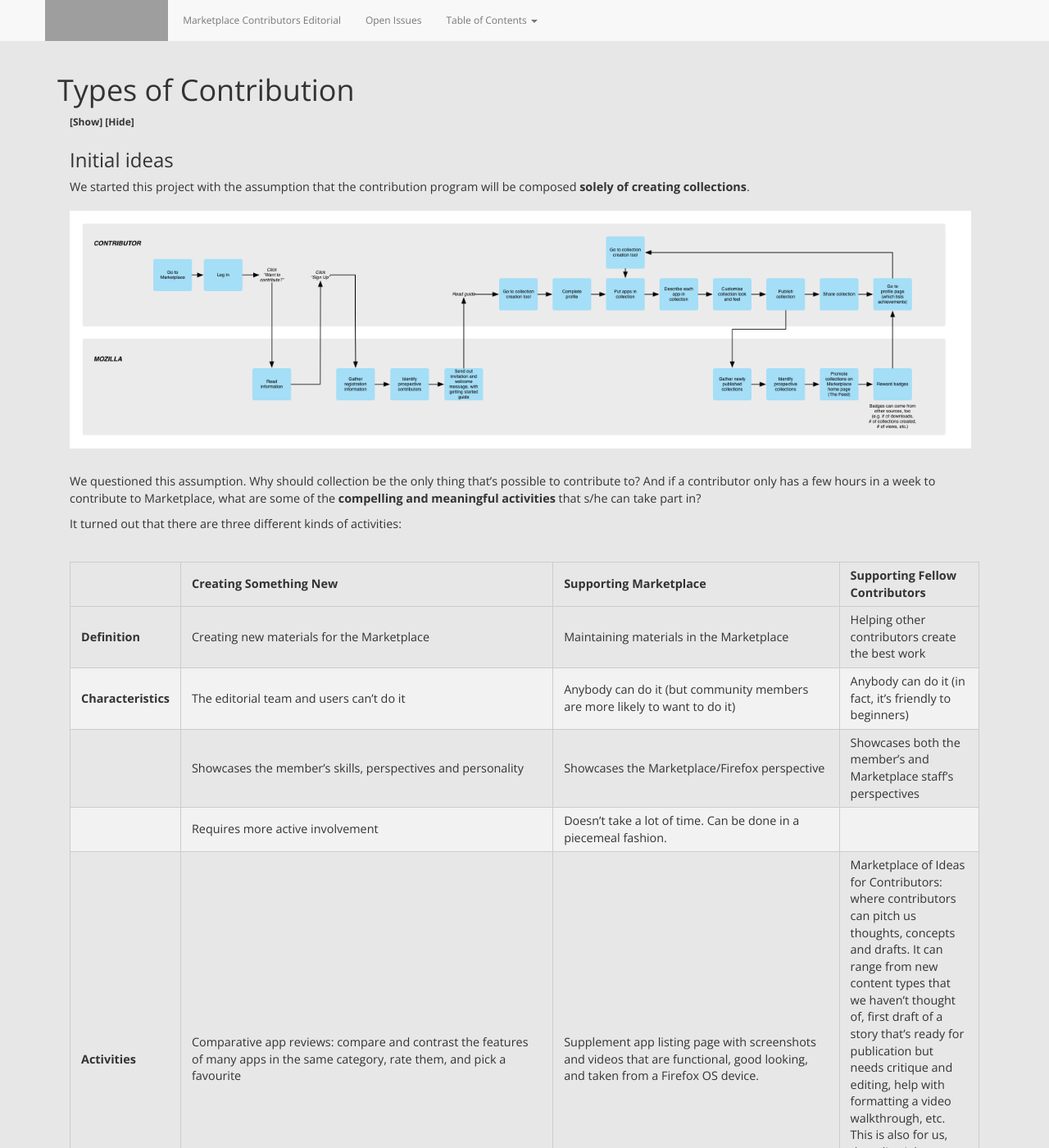
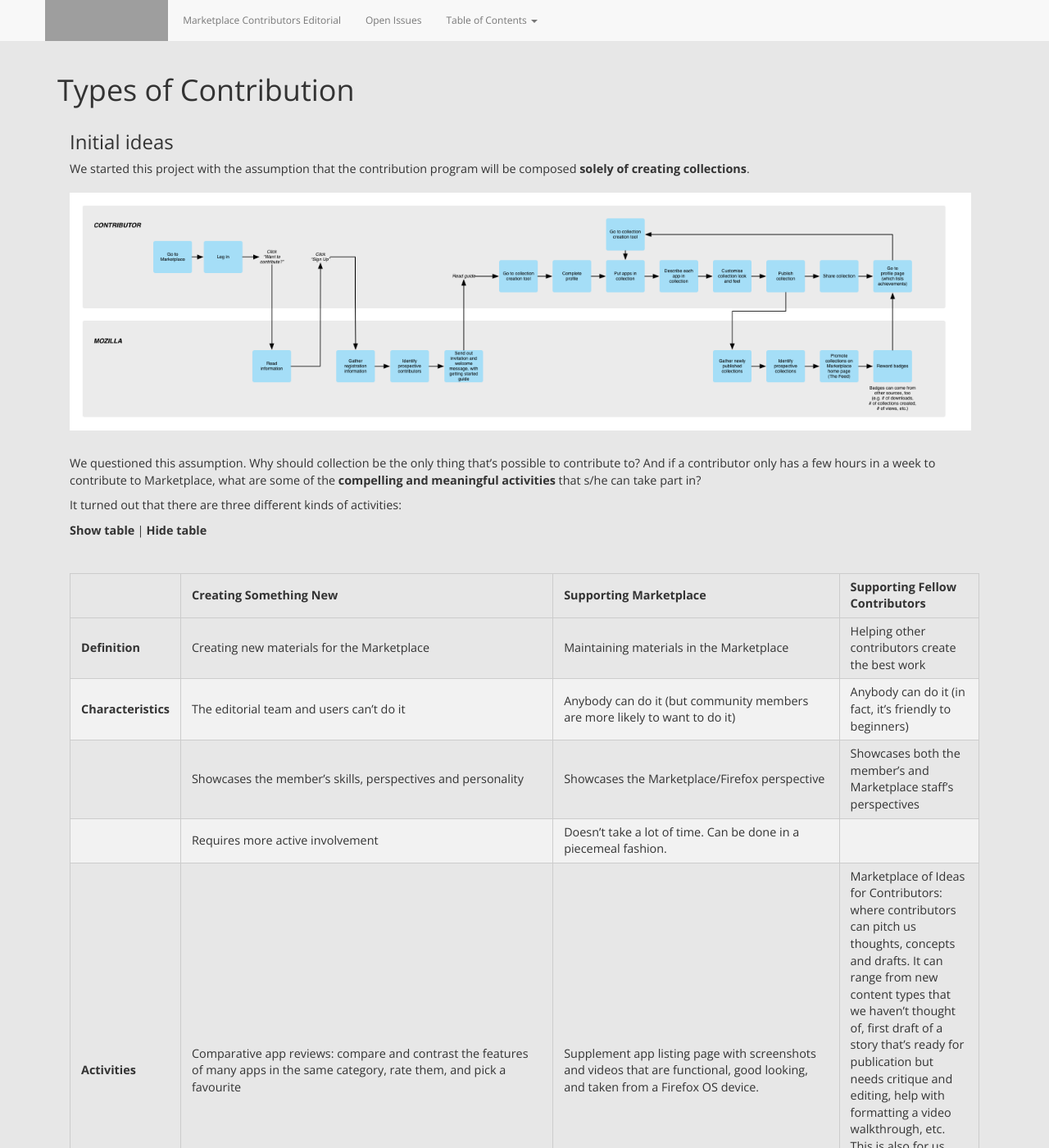
Before and after one commit to MarketplaceUX/marketplace-community-editorial, a Jekyll site: the page built from contributionTypes.html, in a window 1280 px wide and 1400 px high. Shown: the whole window at 82% size. Built offline with Jekyll 4.4.1, drawn with Linux system fonts in a browser that asks for light colours; nearby versions of some CDN libraries; grey boxes are pictures that could not be loaded.

Commit message:
Applying show/hide CSS to a table

```diff
--- a/contributionTypes.html
+++ b/contributionTypes.html
@@ -13,16 +13,6 @@
 
 	<div class="col-sm-12 col-md-12 col-lg-12">
 
-	  <label for="show">
-      <span>[Show]</span>
-    </label>
-    <input type=radio id="show" name="group">
-    <label for="hide">
-      <span>[Hide]</span>
-    </label>
-    <input type=radio id="hide" name="group">
-    <span id="test">Content</span>
-
 	  <h2>Initial ideas</h2>
 
 	  <p class="longText">We started this project with the assumption that the contribution program will be composed <strong>solely of creating collections</strong>.</p>
@@ -32,6 +22,20 @@
 	  <p class="longText">We questioned this assumption. Why should collection be the only thing that’s possible to contribute to? And if a contributor only has a few hours in a week to contribute to Marketplace, what are some of the <strong>compelling and meaningful activities</strong> that s/he can take part in?</p>
 
 	  <p class="longText">It turned out that there are three different kinds of activities:</p>
+
+    <label for="show">
+      <span class="longText">Show table</span>
+    </label>
+    <input type=radio id="show" name="group">
+
+    <span class="longText">|</span>
+
+    <label for="hide">
+      <span class="longText">Hide table</span>
+    </label>
+    <input type=radio id="hide" name="group">
+
+    <div id="showHide">
 
     <table class="longText">
       <thead>
@@ -215,6 +219,8 @@
       </tbody>
     </table>
 
+    </div>
+
     <h2>Meeting with stakeholders</h2>
 
     <p class="longText">Initially, we assumed that <strong>creating something new</strong> would be the primary means of contributing. However, when we presented these ideas to the stakeholders, they thought that most help are needed in maintaining materials that’s already been created, and <strong>supporting Marketplace</strong> content that’s already there.</p>
--- a/css/customStyles.css
+++ b/css/customStyles.css
@@ -79,10 +79,10 @@
 span#test {
     display:none;
 }
-input#show:checked ~ span#test {
+input#show:checked ~ div#showHide {
   display:block;
 }
 
-input#hide:checked ~ span#test {
+input#hide:checked ~ div#ShowHide {
     display:none;
 }
```
